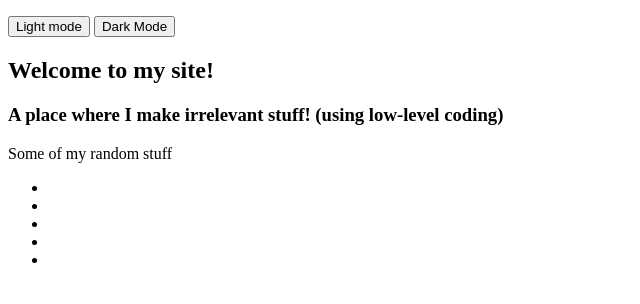
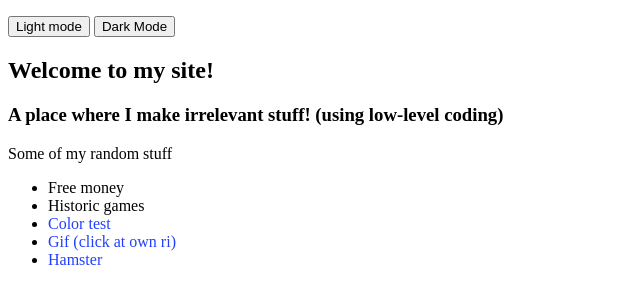
Before and after one commit to cs50z/cs50z.github.io, a plain HTML site: page index.html in a window 1280 px wide. Shown: the whole page, without its empty margins (0-640 px from the left). Drawn offline with Linux system fonts and the light colour scheme.

Commit message:
Update index.html

```diff
--- a/index.html
+++ b/index.html
@@ -1,6 +1,7 @@
 <!DOCTYPE html>
 <html>
 <head>
+    <meta name="viewport" content="initial-scale=1, width=device-width">
     <title>My site</title>
            <style>
             table, th, td {
@@ -48,11 +49,11 @@
         Some of my random stuff
     </p>
     <ul>
-        <li><a href="cs50z.github.io"></a></li>
-        <li><a href="cs50z.github.io"></a></li>
-        <li><a href="cs50z.github.io"></a></li>
-        <li><a href="cs50z.github.io"></a></li>
-        <li><a href="https://www.youtube.com/watch?v=p3G5IXn0K7A"></a></li>
+        <li><a href="https://cs50z.github.io/Free%20money"></a>Free money</li>
+        <li><a href="https://cs50z.github.io/Games"></a>Historic games</li>
+        <li><a href="https://cs50z.github.io/No_'U'">Color test</a></li>
+        <li><a href="https://cs50z.github.io/image.gif">Gif (click at own ri)</a></li>
+        <li><a href="https://www.youtube.com/watch?v=p3G5IXn0K7A">Hamster</a></li>
     <ul>
 
 
```
